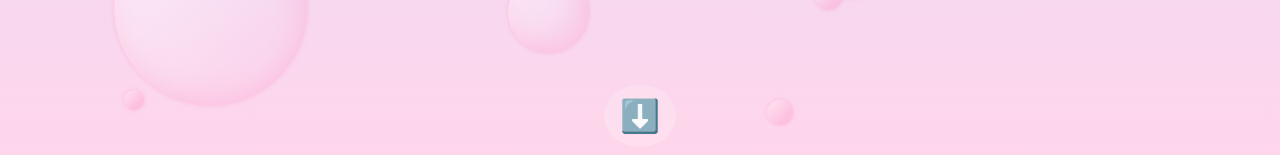
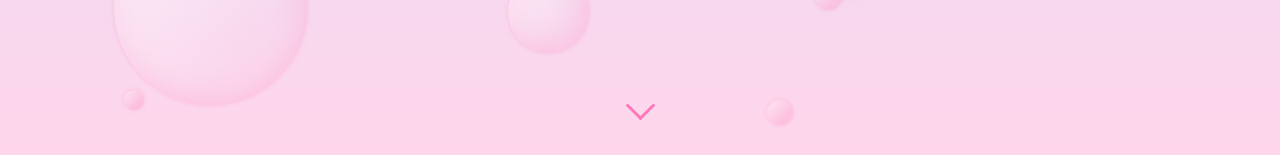
Before and after one commit to katag1001/portfolio_v2, a React (Vite) app: page / in a window 1280 px wide. Shown: the part 645-813 px from the top of the page. Built offline with nearby package versions, Linux system fonts and the light colour scheme.

Commit message:
arrow stylised

```diff
--- a/src/index.css
+++ b/src/index.css
@@ -51,3 +51,41 @@
   --accent-pink: rgba(255, 160, 200, 1);       /* Solid pink for buttons/hover states
 
   */
+
+.theme-arrow {
+  width: 40px;
+  height: 40px;
+  /*box-shadow:
+    0 0 4px var(--bubble-pink-glow),
+    inset 0 0 30px var(--bubble-pink-glow, --bubble-rim-light);
+  box-shadow: 0 0 10px var(--bubble-pink-glow), inset 0 0 15px var(--bubble-rim-light);
+  border-radius: 50%;*/
+  display: flex;
+  justify-content: center;
+  align-items: center;
+
+  cursor: pointer;
+  margin: 10px auto;
+  position: relative;
+}
+
+/* The arrow inside the circle */
+.theme-arrow::after {
+  content: '';
+  width: 12px;
+  height: 12px;
+  border: solid var(--accent-pink);
+  border-width: 0 3px 3px 0;
+  display: inline-block;
+  padding: 3px;
+}
+
+/* Down arrow */
+.theme-arrow.down::after {
+  transform: rotate(45deg);
+}
+
+/* Up arrow */
+.theme-arrow.up::after {
+  transform: rotate(-135deg);
+}
--- a/src/pages/Home.jsx
+++ b/src/pages/Home.jsx
@@ -1,5 +1,6 @@
 import React, { useState, useEffect, useRef } from "react";
 import "./Home.css";
+import ".././index.css";
 
 import BubbleBackground from "../components/BubbleBackground";
 import ContactForm from "../components/ContactForm";
@@ -64,12 +65,13 @@ export default function Home() {
           <div className="home_header_bubble">
             <h1 className="home_title">KATY GRANTHAM</h1>
             <h2 className="home_subtitle">Full Stack Developer</h2>
+
           </div>
           <button
             className="scroll-arrow down"
             onClick={() => scrollToSection(1)}
           >
-            ⬇️
+            <span class="theme-arrow down"></span>
           </button>
         </div>,
 
@@ -91,13 +93,13 @@ export default function Home() {
             className="scroll-arrow up"
             onClick={() => scrollToSection(0)}
           >
-            ⬆️
+            <span class="theme-arrow up"></span>
           </button>
           <button
             className="scroll-arrow down"
             onClick={() => scrollToSection(2)}
           >
-            ⬇️
+            <span class="theme-arrow down"></span>
           </button>
         </div>,
 
@@ -112,13 +114,13 @@ export default function Home() {
             className="scroll-arrow up"
             onClick={() => scrollToSection(1)}
           >
-            ⬆️
+            <span class="theme-arrow up"></span>
           </button>
           <button
             className="scroll-arrow down"
             onClick={() => scrollToSection(3)}
           >
-            ⬇️
+            <span class="theme-arrow down"></span>
           </button>
         </div>,
 
@@ -133,13 +135,13 @@ export default function Home() {
             className="scroll-arrow up"
             onClick={() => scrollToSection(2)}
           >
-            ⬆️
+            <span class="theme-arrow up"></span>
           </button>
           <button
             className="scroll-arrow down"
             onClick={() => scrollToSection(4)}
           >
-            ⬇️
+            <span class="theme-arrow down"></span>
           </button>
         </div>,
 
@@ -154,7 +156,7 @@ export default function Home() {
             className="scroll-arrow up"
             onClick={() => scrollToSection(3)}
           >
-            ⬆️
+            <span class="theme-arrow up"></span>
           </button>
         </div>,
       ]}
--- a/src/pages/home.css
+++ b/src/pages/home.css
@@ -85,14 +85,12 @@
 .scroll-arrow {
   position: absolute;
   left: 50%;
+  background: none;
   transform: translateX(-50%);
   font-size: 2rem;
-  background: rgba(255, 255, 255, 0.2);
   border: none;
-  border-radius: 50%;
   padding: 12px 16px;
   cursor: pointer;
-  backdrop-filter: blur(4px);
   transition: all 0.3s ease;
   z-index: 10;
 }
@@ -116,8 +114,8 @@
   background: var(--bg-deep-purple);
   border: 1px solid var(--card-border);
   border-radius: 16px;
-  width: 900px;
-  height: 560px;
+  width: 750px;
+  height: 400px;
   z-index: 2;
 }
 
```
Also changed, not shown: src/components/bubbleBackground.css (+0 -22 lines).
